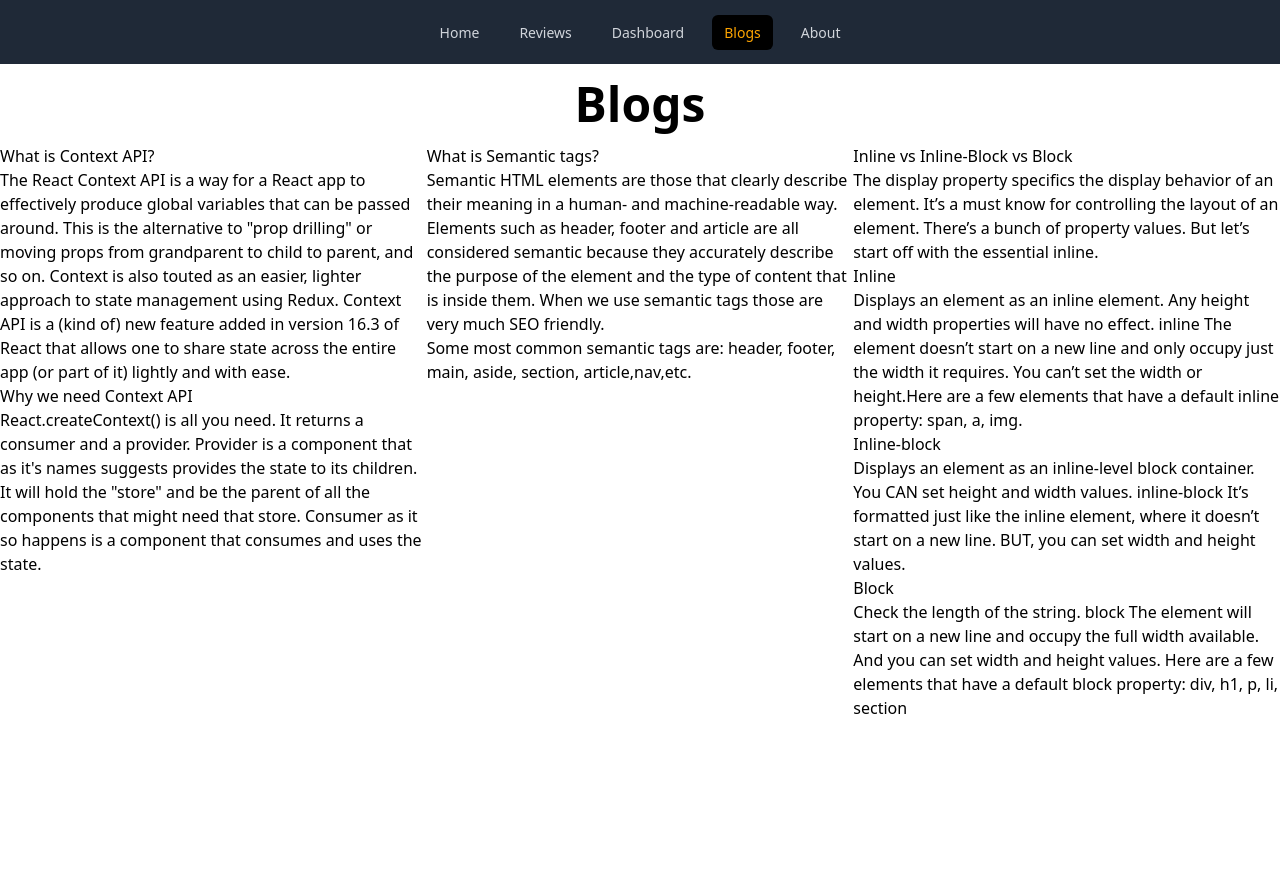
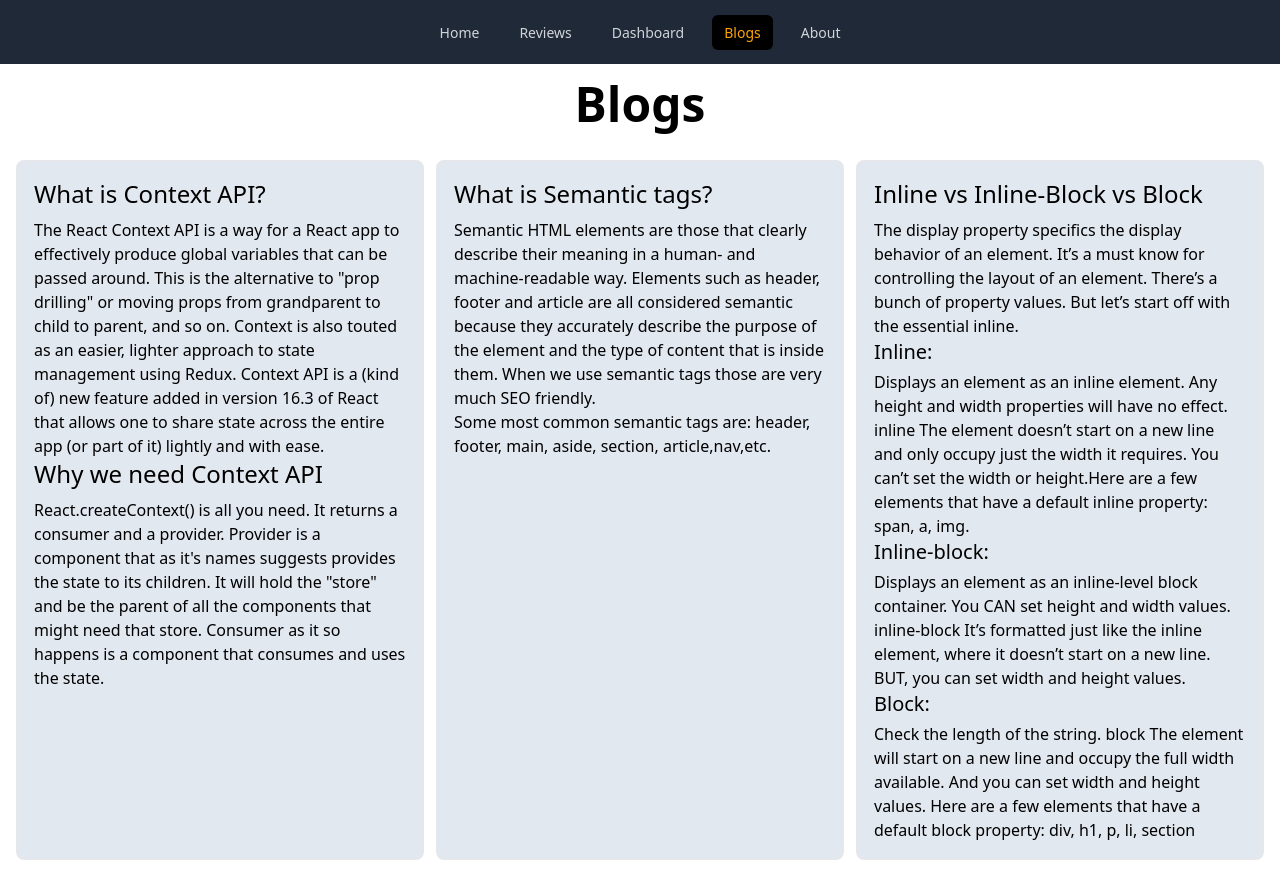
Before and after one commit to Md-RonyAhmed/product-reviews-website-react, a React (Create React App) app: page /blogs in a window 1280 px wide. Before the commit the page ends 800 px from the top, so only its background shows below. Built offline with nearby package versions, Linux system fonts and the light colour scheme.

Commit message:
Blogs style updated

```diff
--- a/src/components/Blogs/Blogs.jsx
+++ b/src/components/Blogs/Blogs.jsx
@@ -6,9 +6,9 @@ const Blogs = () => {
     <div>
       <Header></Header>
       <h1 className="text-5xl font-bold text-center my-4">Blogs</h1>
-      <div className="grid grid-cols-3">
-        <div>
-          <h1>What is Context API?</h1>
+      <div className="grid grid-cols-3 gap-3 p-4">
+        <div className="border-2 rounded-lg bg-slate-200 p-4 hover:shadow-xl">
+          <h1 className="text-2xl mb-2">What is Context API?</h1>
           <p>
             The React Context API is a way for a React app to effectively
             produce global variables that can be passed around. This is the
@@ -19,7 +19,7 @@ const Blogs = () => {
             to share state across the entire app (or part of it) lightly and
             with ease.
           </p>
-          <h1>Why we need Context API</h1>
+          <h1 className="text-2xl mb-2">Why we need Context API</h1>
           <p>
             React.createContext() is all you need. It returns a consumer and a
             provider. Provider is a component that as it's names suggests
@@ -29,29 +29,30 @@ const Blogs = () => {
             state.
           </p>
         </div>
-        <div>
-          <h1>What is Semantic tags?</h1>
+        <div className="border-2 rounded-lg bg-slate-200 p-4 hover:shadow-xl">
+          <h1 className="text-2xl mb-2">What is Semantic tags?</h1>
           <p>
             Semantic HTML elements are those that clearly describe their meaning
             in a human- and machine-readable way. Elements such as header,
             footer and article are all considered semantic because they
             accurately describe the purpose of the element and the type of
-            content that is inside them. When we use semantic tags those are very much SEO friendly.
+            content that is inside them. When we use semantic tags those are
+            very much SEO friendly.
           </p>
           <p>
             Some most common semantic tags are: header, footer, main, aside,
             section, article,nav,etc.
           </p>
         </div>
-        <div>
-          <h1>Inline vs Inline-Block vs Block</h1>
+        <div className="border-2 rounded-lg bg-slate-200 p-4 hover:shadow-xl">
+          <h1 className="text-2xl mb-2">Inline vs Inline-Block vs Block</h1>
           <p>
             The display property specifics the display behavior of an element.
             It’s a must know for controlling the layout of an element. There’s a
             bunch of property values. But let’s start off with the essential
             inline.
           </p>
-          <h1>Inline</h1>
+          <h1 className="text-xl mb-1">Inline:</h1>
           <p>
             Displays an element as an inline element. Any height and width
             properties will have no effect. inline The element doesn’t start on
@@ -59,14 +60,14 @@ const Blogs = () => {
             the width or height.Here are a few elements that have a default
             inline property: span, a, img.
           </p>
-          <h1>Inline-block</h1>
+          <h1 className="text-xl mb-1">Inline-block:</h1>
           <p>
             Displays an element as an inline-level block container. You CAN set
             height and width values. inline-block It’s formatted just like the
             inline element, where it doesn’t start on a new line. BUT, you can
             set width and height values.
           </p>
-          <h1>Block</h1>
+          <h1 className="text-xl mb-1">Block:</h1>
           <p>
             Check the length of the string. block The element will start on a
             new line and occupy the full width available. And you can set width
```
